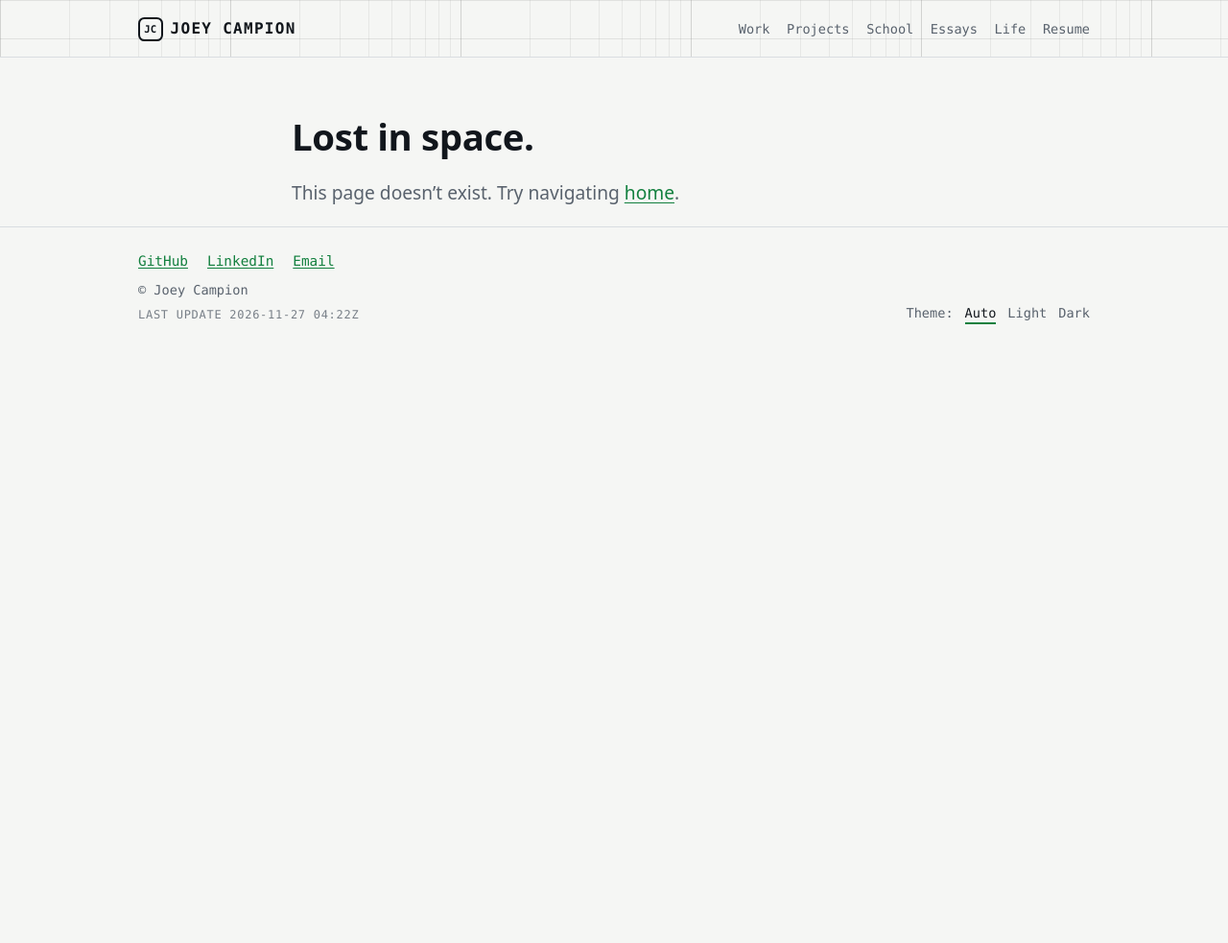
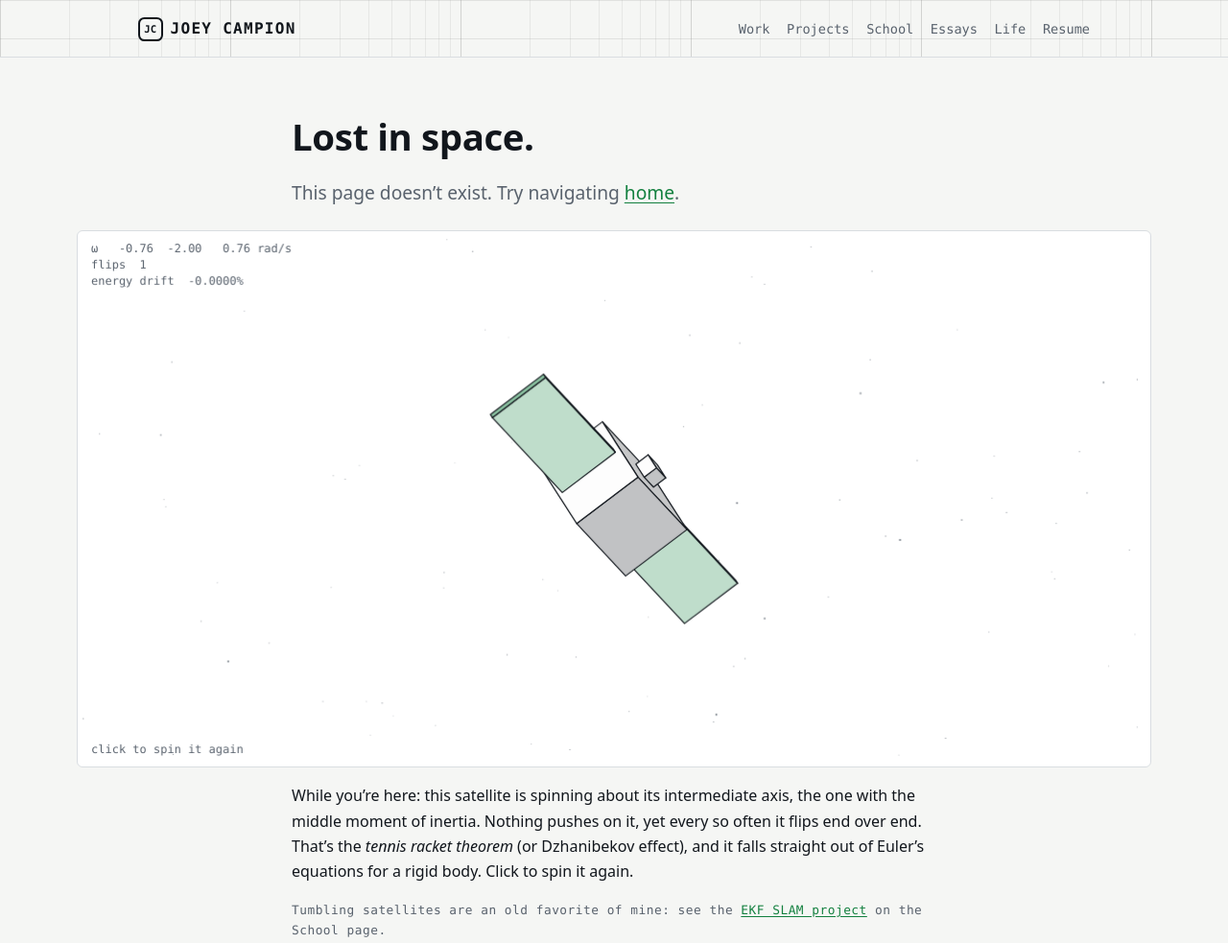
Before and after one commit to josephcampion/josephcampion.github.io, a plain HTML site: page 404.html in a window 1280 px wide. Shown: the top 983 px of the page at 96% size. Before the commit the page ends 800 px from the top, so only its background shows below. Drawn offline with Linux system fonts and the light colour scheme; no server answers; a web font is replaced by a local one.

Commit message:
Turn 404 page into a tumbling-satellite demo
Torque-free rigid body spun about its intermediate axis flips periodically (tennis racket theorem); Euler's equations and quaternion attitude integrated with RK4.

```diff
--- a/404.html
+++ b/404.html
@@ -5,18 +5,31 @@
 <meta name="viewport" content="width=device-width, initial-scale=1">
 <title>Not found — Joey Campion</title>
 <script>try{var t=localStorage.getItem("theme");if(t==="light"||t==="dark")document.documentElement.dataset.theme=t}catch(e){}</script>
+<link rel="preconnect" href="https://fonts.googleapis.com">
+<link rel="preconnect" href="https://fonts.gstatic.com" crossorigin>
+<link rel="stylesheet" href="https://fonts.googleapis.com/css2?family=B612:ital,wght@0,400;0,700;1,400&family=B612+Mono:wght@400;700&display=swap">
 <link rel="stylesheet" href="/style.css">
-<link rel="icon" href="/images/xwing.svg" type="image/svg+xml">
+<link rel="icon" href="/images/jc.svg" type="image/svg+xml">
 <script src="/site.js" defer></script>
+<script type="module" src="/404.js"></script>
 </head>
 <body>
 <header class="site-header"><div class="wrap">
   <a class="site-name" href="/">Joey Campion</a>
   <nav><a href="/work">Work</a><a href="/projects">Projects</a><a href="/school">School</a><a href="/essays">Essays</a><a href="/life">Life</a><a href="/resume.pdf">Resume</a></nav>
 </div></header>
-<main class="wrap">
-  <h1>Lost in space.</h1>
-  <p class="lede">This page doesn’t exist. Try navigating <a href="/">home</a>.</p>
+<main>
+  <div class="wrap">
+    <h1>Lost in space.</h1>
+    <p class="lede">This page doesn’t exist. Try navigating <a href="/">home</a>.</p>
+  </div>
+  <div class="sim-stage">
+    <canvas id="sim" aria-label="A satellite tumbling in space, periodically flipping end over end"></canvas>
+  </div>
+  <div class="wrap">
+    <p>While you’re here: this satellite is spinning about its intermediate axis, the one with the middle moment of inertia. Nothing pushes on it, yet every so often it flips end over end. That’s the <em>tennis racket theorem</em> (or Dzhanibekov effect), and it falls straight out of Euler’s equations for a rigid body. Click to spin it again.</p>
+    <p class="meta">Tumbling satellites are an old favorite of mine: see the <a href="/school">EKF SLAM project</a> on the School page.</p>
+  </div>
 </main>
 <footer class="site-footer"><div class="wrap">
   <div>
--- /dev/null
+++ b/404.js
@@ -0,0 +1,163 @@
+// A satellite tumbling torque-free. Spun about its intermediate principal axis it periodically
+// flips over (the Dzhanibekov or tennis-racket effect), straight out of Euler's equations:
+//   I₁ω̇₁ = (I₂ − I₃)ω₂ω₃,  I₂ω̇₂ = (I₃ − I₁)ω₃ω₁,  I₃ω̇₃ = (I₁ − I₂)ω₁ω₂
+// Attitude is a quaternion, integrated together with ω by RK4.
+
+const I = [1, 3.4, 4];       // principal inertias: x along the panels, y the intermediate axis
+const SPIN = 2.2;            // rad/s about y
+const DT = 0.004;
+const TIME_WARP = 1;
+
+const canvas = document.getElementById('sim');
+const ctx = canvas.getContext('2d');
+let W = 0, H = 0, colors = {};
+
+function readColors() {
+  const cs = getComputedStyle(document.documentElement);
+  for (const k of ['fg', 'muted', 'line', 'accent', 'card']) colors[k] = cs.getPropertyValue(`--${k}`).trim();
+}
+readColors();
+matchMedia('(prefers-color-scheme: dark)').addEventListener('change', readColors);
+document.addEventListener('themechange', readColors);
+
+function resize() {
+  const dpr = window.devicePixelRatio || 1;
+  ({ width: W, height: H } = canvas.getBoundingClientRect());
+  canvas.width = Math.round(W * dpr);
+  canvas.height = Math.round(H * dpr);
+  ctx.setTransform(dpr, 0, 0, dpr, 0, 0);
+}
+resize();
+new ResizeObserver(resize).observe(canvas);
+
+// ---- Dynamics ----
+
+const qmul = (a, b) => [
+  a[0] * b[0] - a[1] * b[1] - a[2] * b[2] - a[3] * b[3],
+  a[0] * b[1] + a[1] * b[0] + a[2] * b[3] - a[3] * b[2],
+  a[0] * b[2] - a[1] * b[3] + a[2] * b[0] + a[3] * b[1],
+  a[0] * b[3] + a[1] * b[2] - a[2] * b[1] + a[3] * b[0],
+];
+
+// State: [w1, w2, w3, q0, q1, q2, q3], with q rotating body into world.
+function deriv(s) {
+  const [w1, w2, w3] = s;
+  const q = s.slice(3);
+  const qd = qmul(q, [0, w1, w2, w3]).map((v) => 0.5 * v);
+  return [
+    ((I[1] - I[2]) * w2 * w3) / I[0],
+    ((I[2] - I[0]) * w3 * w1) / I[1],
+    ((I[0] - I[1]) * w1 * w2) / I[2],
+    ...qd,
+  ];
+}
+
+function rk4(s, dt) {
+  const add = (a, b, k) => a.map((v, i) => v + k * b[i]);
+  const k1 = deriv(s), k2 = deriv(add(s, k1, dt / 2)), k3 = deriv(add(s, k2, dt / 2)), k4 = deriv(add(s, k3, dt));
+  const n = s.map((v, i) => v + (dt / 6) * (k1[i] + 2 * k2[i] + 2 * k3[i] + k4[i]));
+  const m = Math.hypot(n[3], n[4], n[5], n[6]);
+  for (let i = 3; i < 7; i++) n[i] /= m;
+  return n;
+}
+
+let state, e0 = 1, flips = 0, lastSign = 1;
+function spin() {
+  // Mostly about y, with a small nudge on the other axes; the nudge sets how long between flips.
+  const e = 0.02 + 0.04 * Math.random();
+  state = [e * (Math.random() < 0.5 ? -1 : 1), SPIN, e * 0.6, 1, 0, 0, 0];
+  flips = 0;
+  lastSign = 1;
+  e0 = energy(state);
+}
+canvas.addEventListener('pointerdown', spin);
+
+const energy = (s) => 0.5 * (I[0] * s[0] ** 2 + I[1] * s[1] ** 2 + I[2] * s[2] ** 2);
+spin();
+
+// ---- Geometry: a bus and two solar panels along body x ----
+
+function box(cx, cy, cz, hx, hy, hz, kind) {
+  const v = [];
+  for (const x of [-hx, hx]) for (const y of [-hy, hy]) for (const z of [-hz, hz]) v.push([cx + x, cy + y, cz + z]);
+  const faces = [[0, 1, 3, 2], [4, 6, 7, 5], [0, 4, 5, 1], [2, 3, 7, 6], [0, 2, 6, 4], [1, 5, 7, 3]];
+  return faces.map((f) => ({ pts: f.map((i) => v[i]), kind }));
+}
+const PARTS = [
+  ...box(0, 0, 0, 0.42, 0.34, 0.3, 'bus'),
+  ...box(-1.05, 0, 0, 0.6, 0.02, 0.26, 'panel'),
+  ...box(1.05, 0, 0, 0.6, 0.02, 0.26, 'panel'),
+  ...box(0, 0, 0.36, 0.08, 0.08, 0.06, 'bus'),
+];
+
+const rotate = (q, p) => qmul(qmul(q, [0, ...p]), [q[0], -q[1], -q[2], -q[3]]).slice(1);
+// A fixed camera, tilted to look slightly down on the scene.
+const CAM = [Math.cos(-0.35), Math.sin(-0.35), 0, 0];
+const LIGHT = (() => { const l = [-0.5, 0.7, 0.6]; const m = Math.hypot(...l); return l.map((x) => x / m); })();
+
+const stars = Array.from({ length: 90 }, (_, i) => {
+  const r = (n) => ((Math.sin(i * 12.9898 + n * 78.233) * 43758.5453) % 1 + 1) % 1;
+  return [r(1), r(2), r(3) < 0.85 ? 1 : 1.8, 0.25 + 0.6 * r(4)];
+});
+
+let last = performance.now(), acc = 0;
+
+function frame(now) {
+  acc += Math.min((now - last) / 1000, 0.1) * TIME_WARP;
+  last = now;
+  while (acc >= DT) {
+    state = rk4(state, DT);
+    const sgn = Math.sign(state[1]);
+    if (sgn && sgn !== lastSign) { flips += 1; lastSign = sgn; }
+    acc -= DT;
+  }
+  draw();
+  requestAnimationFrame(frame);
+}
+
+function draw() {
+  ctx.clearRect(0, 0, W, H);
+  ctx.fillStyle = colors.muted;
+  for (const [x, y, sz, a] of stars) { ctx.globalAlpha = a; ctx.fillRect(x * W, y * H, sz, sz); }
+  ctx.globalAlpha = 1;
+
+  const q = qmul(CAM, state.slice(3));
+  const scale = Math.min(W, H) * 0.24;
+  const cx = W / 2, cy = H / 2;
+  const faces = PARTS.map((f) => {
+    const P = f.pts.map((p) => rotate(q, p));
+    const e1 = P[1].map((v, i) => v - P[0][i]), e2 = P[2].map((v, i) => v - P[0][i]);
+    const n = [e1[1] * e2[2] - e1[2] * e2[1], e1[2] * e2[0] - e1[0] * e2[2], e1[0] * e2[1] - e1[1] * e2[0]];
+    const m = Math.hypot(...n) || 1;
+    return { P, n: n.map((v) => v / m), z: P.reduce((s, p) => s + p[2], 0) / P.length, kind: f.kind };
+  });
+  // Painter's algorithm: far faces first, and only faces turned toward the camera (+z).
+  faces.sort((a, b) => a.z - b.z);
+  ctx.lineJoin = 'round';
+  for (const f of faces) {
+    if (f.n[2] <= 0) continue;
+    ctx.beginPath();
+    f.P.forEach(([x, y], i) => (i ? ctx.lineTo(cx + x * scale, cy - y * scale) : ctx.moveTo(cx + x * scale, cy - y * scale)));
+    ctx.closePath();
+    const lit = 0.35 + 0.65 * Math.max(0, f.n[0] * LIGHT[0] + f.n[1] * LIGHT[1] + f.n[2] * LIGHT[2]);
+    ctx.fillStyle = colors.card; ctx.fill();
+    ctx.fillStyle = f.kind === 'panel' ? colors.accent : colors.fg;
+    ctx.globalAlpha = f.kind === 'panel' ? 0.15 + 0.35 * lit : 0.4 * (1 - lit);
+    ctx.fill();
+    ctx.globalAlpha = 1;
+    ctx.strokeStyle = colors.fg; ctx.lineWidth = 1.2; ctx.stroke();
+  }
+
+  const [w1, w2, w3] = state;
+  const lines = [
+    `ω  ${[w1, w2, w3].map((w) => w.toFixed(2).padStart(6)).join(' ')} rad/s`,
+    `flips  ${flips}`,
+    `energy drift  ${((energy(state) / e0 - 1) * 100).toFixed(4)}%`,
+  ];
+  ctx.font = `12px ${getComputedStyle(document.documentElement).getPropertyValue('--mono')}`;
+  ctx.fillStyle = colors.muted;
+  lines.forEach((l, i) => ctx.fillText(l, 14, 22 + i * 17));
+  ctx.fillText('click to spin it again', 14, H - 14);
+}
+
+requestAnimationFrame(frame);
```
